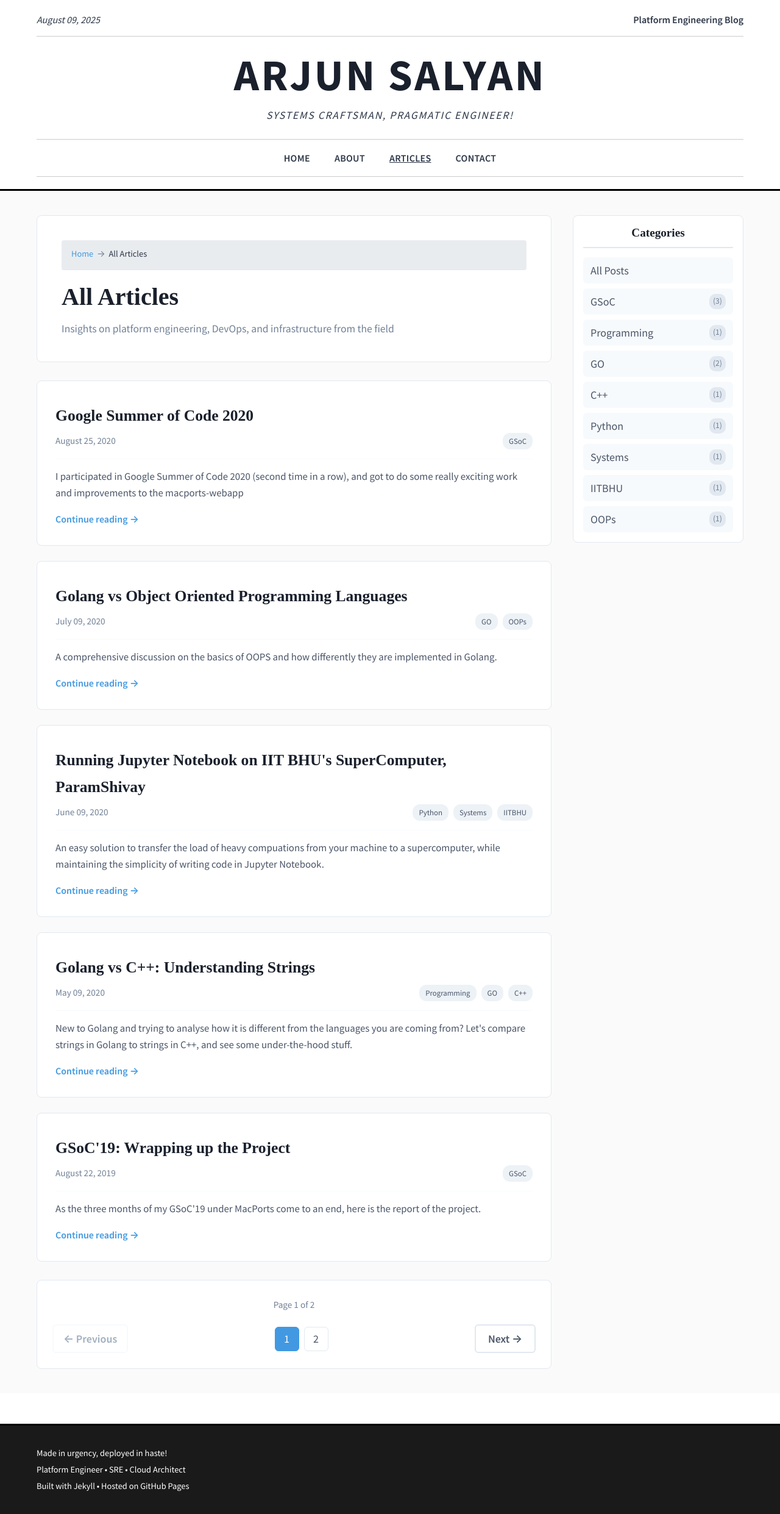
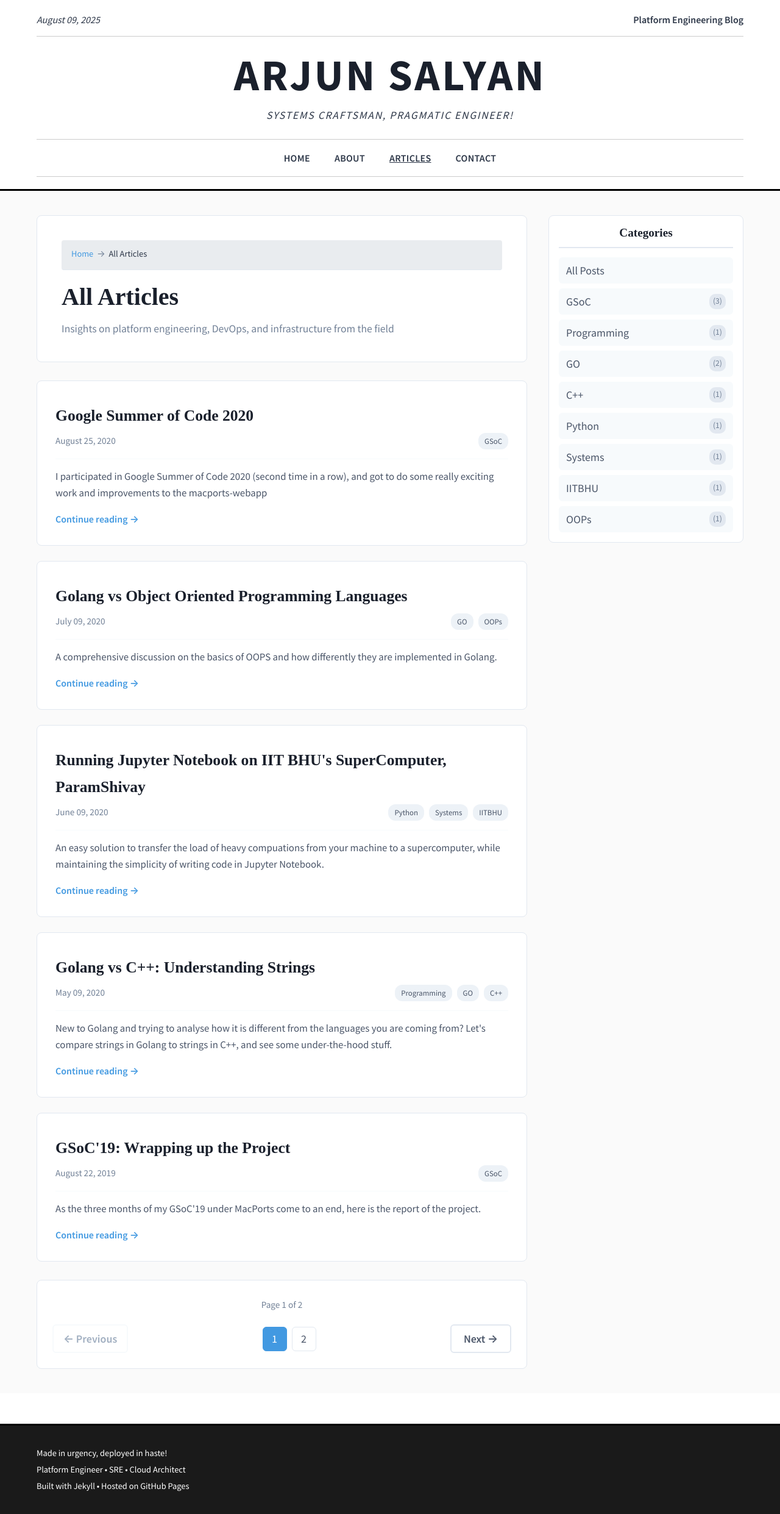
Before and after one commit to arjunsalyan/arjunsalyan.github.io, a Jekyll site: the page built from blog/index.html, in a window 1280 px wide. Shown: the whole page at 61% size. Built offline with Jekyll 4.4.1, drawn with Linux system fonts in a browser that asks for light colours; nearby versions of some CDN libraries; some web fonts are replaced; the list of posts is cut into pages by our own code.

Commit message:
fix mobile layout

```diff
--- a/css/main.css
+++ b/css/main.css
@@ -1162,7 +1162,7 @@ a:hover {
 /* Blog Layout for All Posts Page (Single Sidebar) */
 .blog-layout-single {
   display: grid;
-  grid-template-columns: 1fr 280px;
+  grid-template-columns: 1fr 320px;
   gap: 35px;
 }
 
@@ -1500,6 +1500,14 @@ footer a {
     gap: 20px;
   }
 
+  .date {
+    display: none;
+  }
+
+  .lead-byline {
+    display: none;
+  }
+
   .story-grid {
     grid-template-columns: 1fr;
     gap: 20px;
@@ -1507,6 +1515,10 @@ footer a {
 
   .lead-image {
     order: -1;
+  }
+
+  .lead-image img {
+    max-width: 200px;
   }
 
   .lead-headline {
@@ -1565,9 +1577,7 @@ footer a {
     gap: 2rem;
   }
 
-  .page-sidebar {
-    order: -1;
-  }
+  /* Remove order override for page sidebar - let it stay after content */
 
   .blog-layout {
     grid-template-columns: 1fr;
@@ -1579,9 +1589,7 @@ footer a {
     gap: 2rem;
   }
 
-  .blog-sidebar {
-    order: -1;
-  }
+  /* Remove order override for blog sidebar on all posts page - let it stay after content */
 
   .blog-title {
     font-size: 2rem;
```
